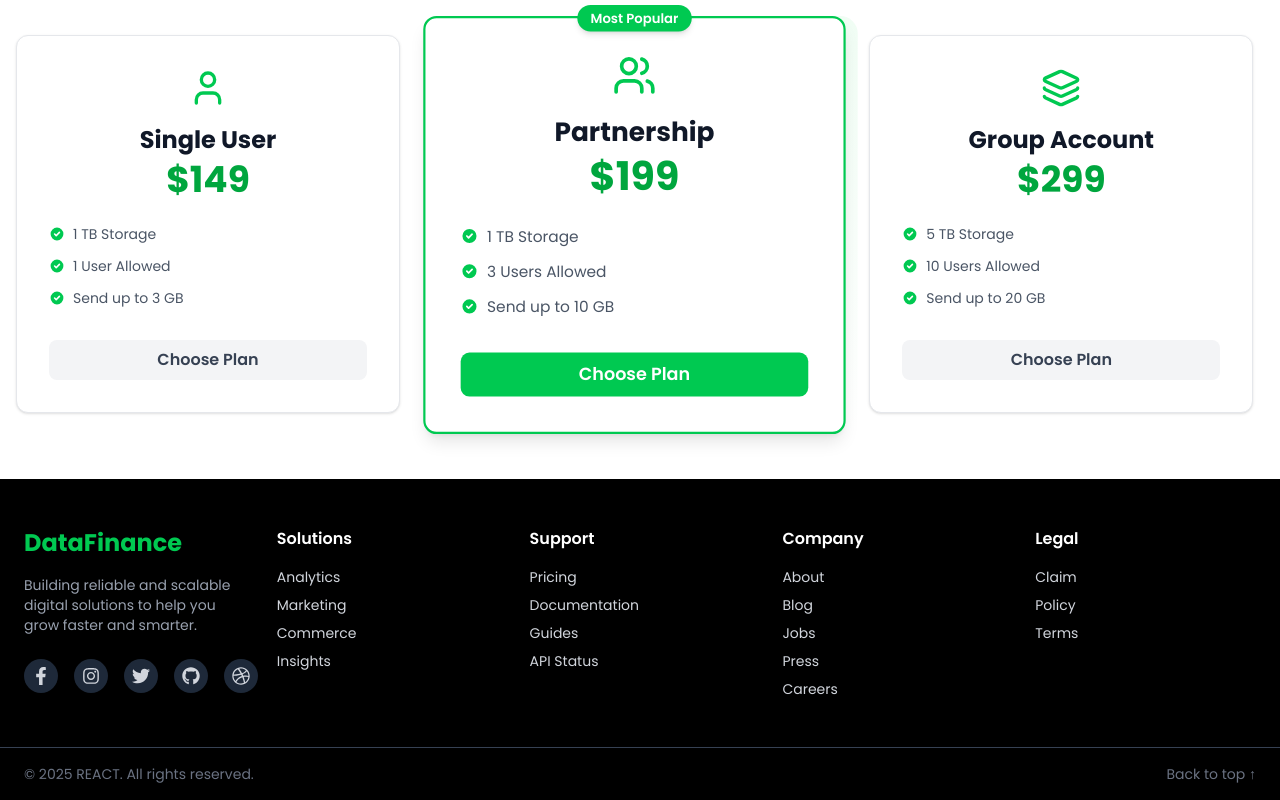
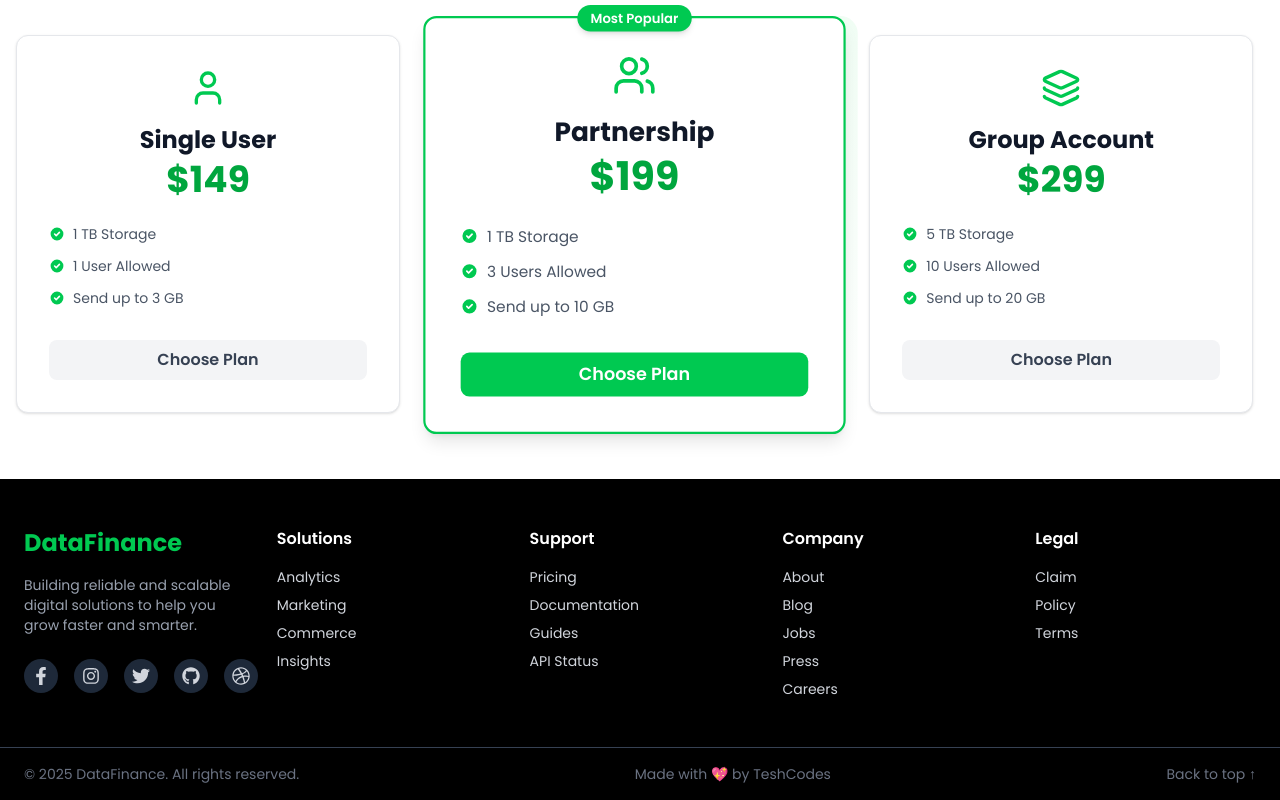
Before and after one commit to teshcodes/Data-Finance, a React (Vite) app: page / in a window 1280 px wide. Shown: the part 1849-2649 px from the top of the page. Built offline with nearby package versions, Linux system fonts and the light colour scheme.

Commit message:
Added some features

```diff
--- a/src/components/Footer.tsx
+++ b/src/components/Footer.tsx
@@ -126,7 +126,8 @@ const Footer: React.FC = () => {
 
       {/* Bottom Bar */}
       <div className="max-w-7xl mx-auto px-6 py-4 flex flex-col md:flex-row items-center justify-between text-sm text-gray-500">
-        <p>© 2025 REACT. All rights reserved.</p>
+        <p>© 2025 DataFinance. All rights reserved.</p>
+        <p>Made with 💖 by TeshCodes</p>
         <button
           onClick={() => window.scrollTo({ top: 0, behavior: "smooth" })}
           className="mt-2 md:mt-0 hover:text-green-500 transition-colors"
```
